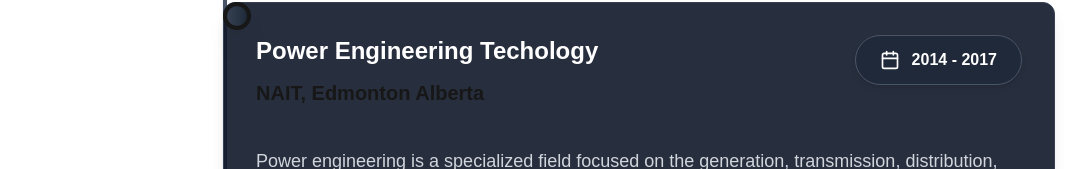
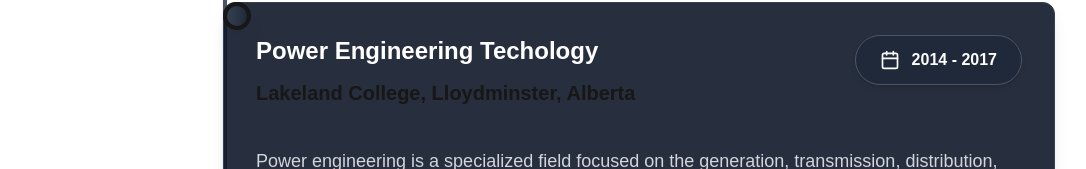
Before and after one commit to robelmeasho/My-Personal-Web-Dev-Site, a Next.js app: page / in a window 1280 px wide. Shown: the part 2100-2269 px from the top of the page, without its empty margins (1-1087 px from the left). Built offline with nearby package versions, Linux system fonts and the light colour scheme.

Commit message:
Update Skill.jsx

```diff
--- a/src/app/components/Skill.jsx
+++ b/src/app/components/Skill.jsx
@@ -37,7 +37,7 @@
     {
       id: 2,
       degree: "Power Engineering Techology",
-      institution: "NAIT, Edmonton Alberta ",
+      institution: "Lakeland College, Lloydminster, Alberta",
       years: "2014 - 2017",
       description:
         "Power engineering is a specialized field focused on the generation, transmission, distribution, and utilization of electric power, including the operation and maintenance of related equipment. It encompasses the entire process of how electricity is produced, moved, and used, from power plants to your home or business.",
```
